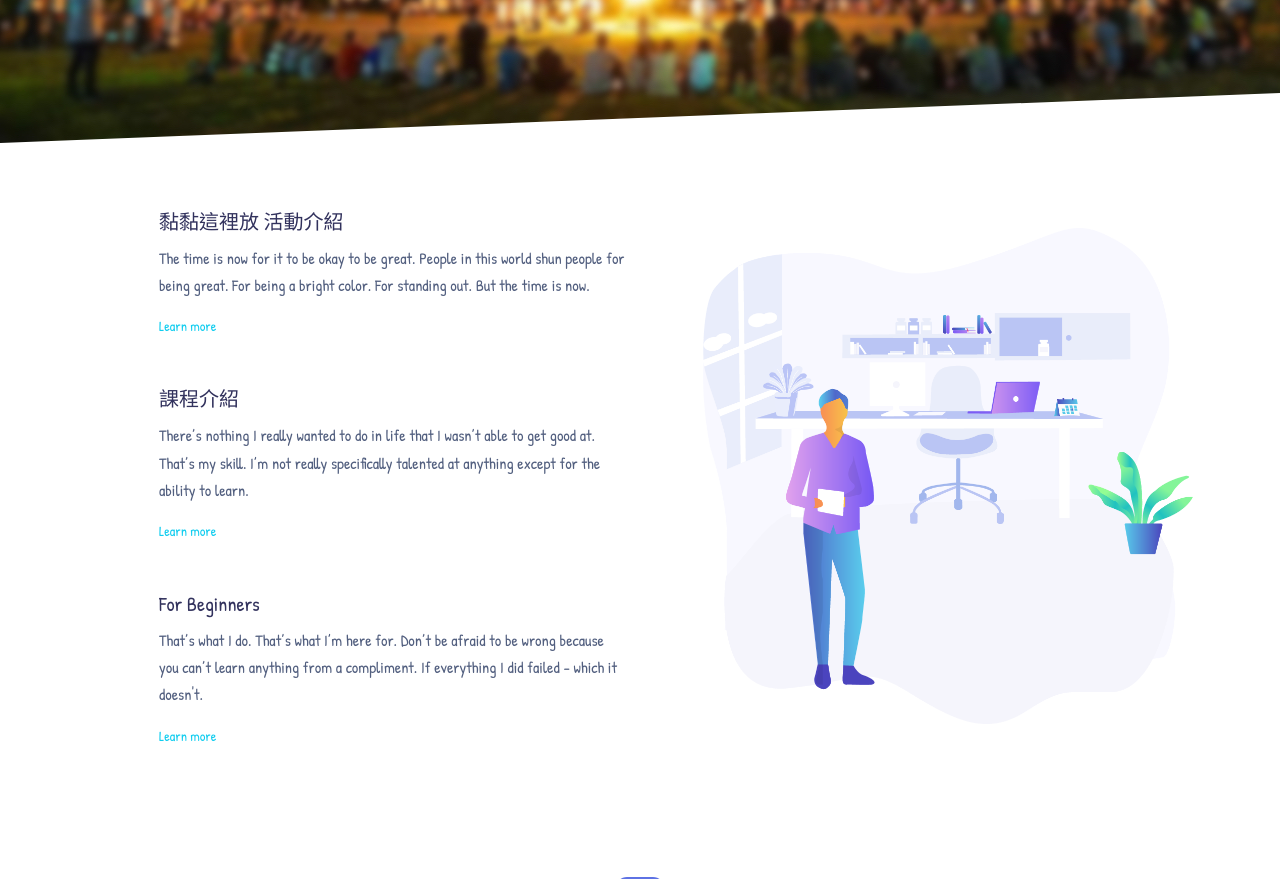
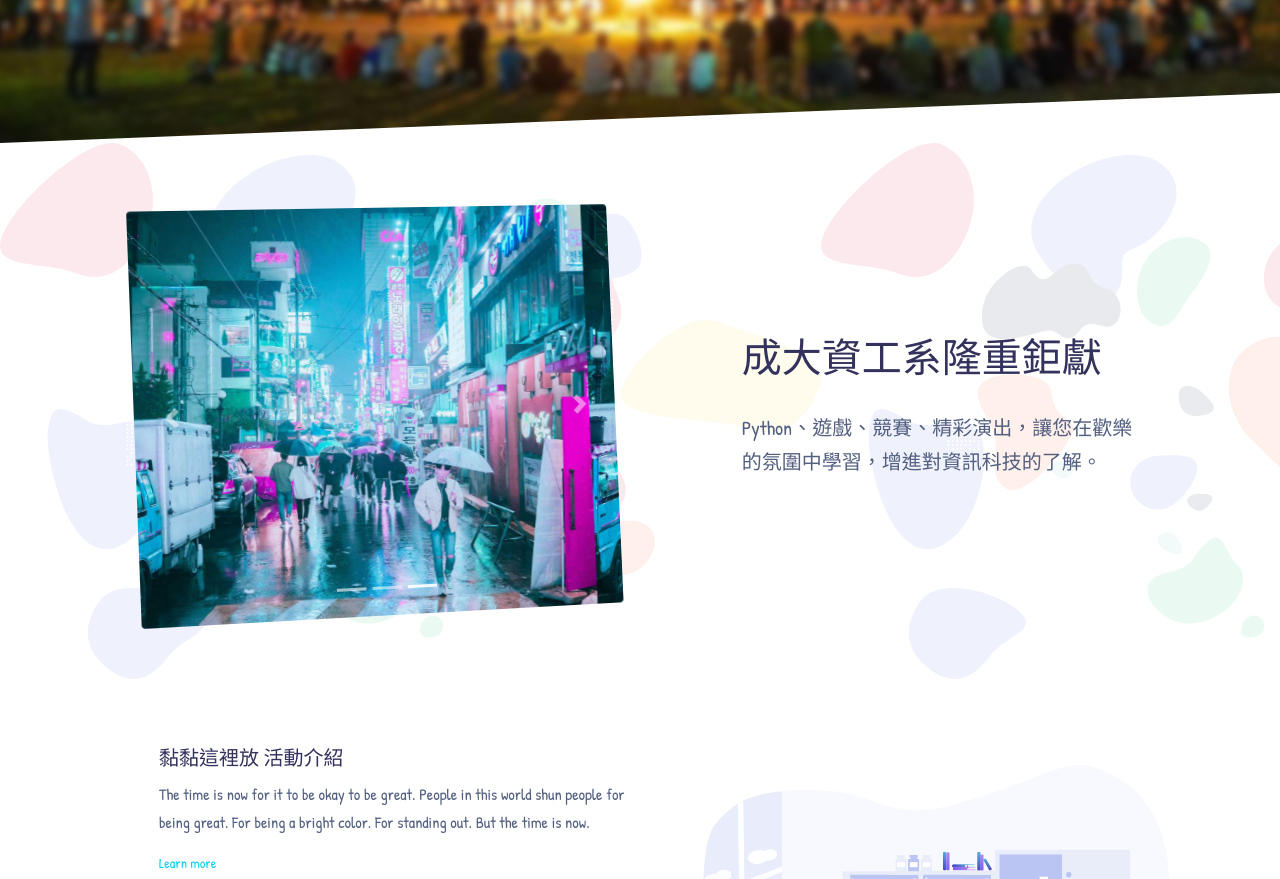
Before and after one commit to swenbao/csie_camp_web, a website: page index.html in a window 1280 px wide. Shown: the part 357-1236 px from the top of the page. Drawn offline with Linux system fonts and the light colour scheme; some packages are replaced by stand-ins of ours.

Commit message:
🥊 Add introduction

```diff
--- a/index.html
+++ b/index.html
@@ -138,6 +138,47 @@ Coded by www.creative-tim.com
         </svg>
       </div>
     </div>
+    <div class="section" style="background-image: url('../assets/img/ill/1.svg');">
+    <div class="container py-md">
+      <div class="row justify-content-between align-items-center">
+        <div class="col-lg-6 mb-lg-auto">
+          <div class="rounded overflow-hidden transform-perspective-left">
+            <div id="carousel_example" class="carousel slide" data-ride="carousel">
+              <ol class="carousel-indicators">
+                <li data-target="#carousel_example" data-slide-to="0" class=""></li>
+                <li data-target="#carousel_example" data-slide-to="1" class=""></li>
+                <li data-target="#carousel_example" data-slide-to="2" class="active"></li>
+              </ol>
+              <div class="carousel-inner">
+                <div class="carousel-item">
+                  <img class="img-fluid" src="../assets/img/theme/img-1-1200x1000.jpg" alt="First slide">
+                </div>
+                <div class="carousel-item">
+                  <img class="img-fluid" src="../assets/img/theme/img-2-1200x1000.jpg" alt="Second slide">
+                </div>
+                <div class="carousel-item active">
+                  <img class="img-fluid" src="../assets/img/theme/img-1-1200x1000.jpg" alt="Third slide">
+                </div>
+              </div>
+              <a class="carousel-control-prev" href="#carousel_example" role="button" data-slide="prev">
+                <span class="carousel-control-prev-icon" aria-hidden="true"></span>
+                <span class="sr-only">Previous</span>
+              </a>
+              <a class="carousel-control-next" href="#carousel_example" role="button" data-slide="next">
+                <span class="carousel-control-next-icon" aria-hidden="true"></span>
+                <span class="sr-only">Next</span>
+              </a>
+            </div>
+          </div>
+        </div>
+        <div class="col-lg-5 mb-5 mb-lg-0">
+          <h1 class="font-weight-light">成大資工系隆重鉅獻</h1>
+          <p class="lead mt-4">
+            Python、遊戲、競賽、精彩演出，讓您在歡樂的氛圍中學習，增進對資訊科技的了解。</p>
+        </div>
+      </div>
+    </div>
+  </div>
     <div class="section features-6">
       <div class="container">
         <div class="row align-items-center">
@@ -219,6 +260,7 @@ Coded by www.creative-tim.com
         </div>
       </div>
     </div>
+
     <div>插google表單</div>
     <br /><br />
     <footer class="footer">
```
